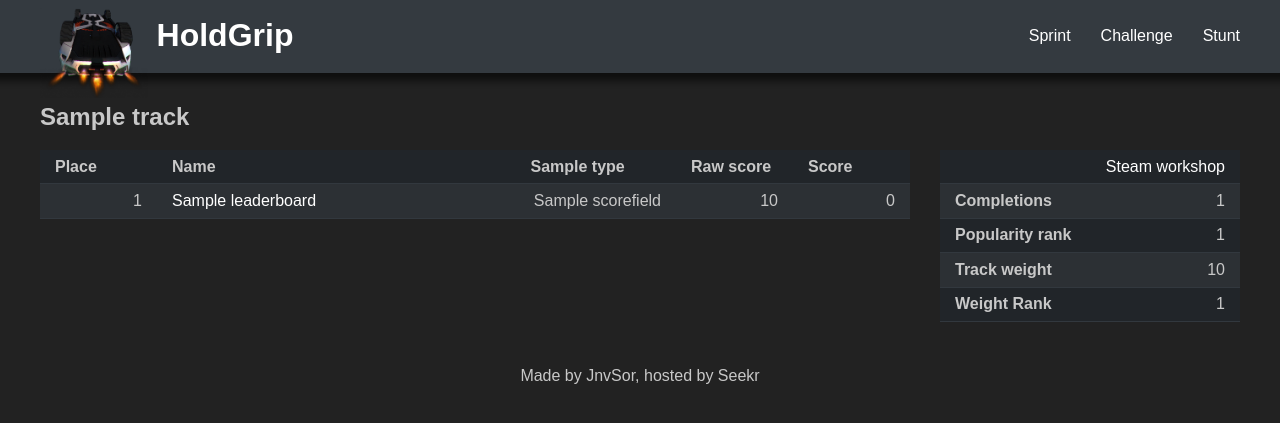
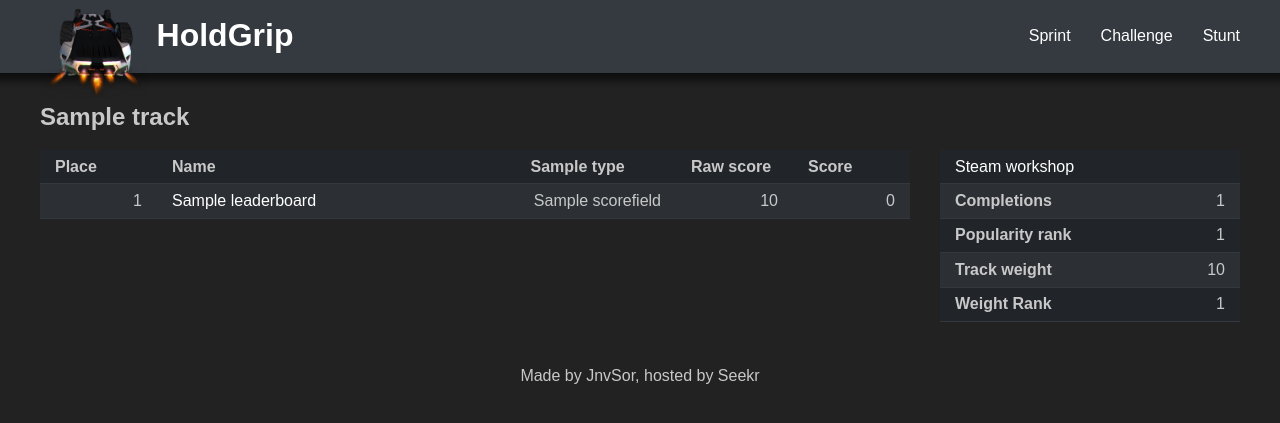
Before and after one commit to jnvsor/holdgrip, a PHP site: template views/track.twig in a window 1280 px wide. Shown: the top 423 px of the page. Run offline with PHP 8.4, Linux system fonts and the light colour scheme; the template is opened without the code that fills it: most values are stand-ins (such as "Sample title", 1, 10 or a date in 2020); style sheets or scripts are compiled from the project's sources; some libraries are stand-ins or nearby versions.

Commit message:
Fix steam workshop link lineup

```diff
--- a/views/track.twig
+++ b/views/track.twig
@@ -16,7 +16,7 @@
         <aside>
             <table class="stats">
                 <tr>
-                    <td colspan="2"><a href="https://steamcommunity.com/workshop/filedetails/?id={{ track.id }}" target="_blank">Steam workshop</a></td>
+                    <td class="text" colspan="2"><a href="https://steamcommunity.com/workshop/filedetails/?id={{ track.id }}" target="_blank">Steam workshop</a></td>
                 </tr>
                 <tr>
                     <th>Completions</th>
```
